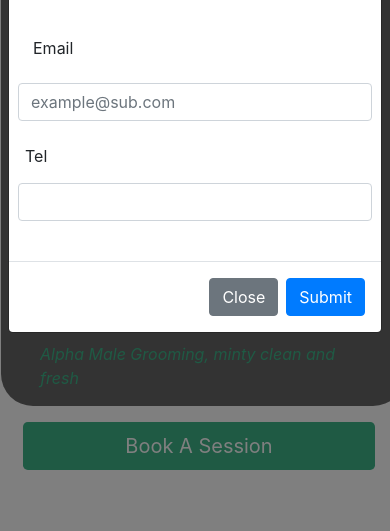
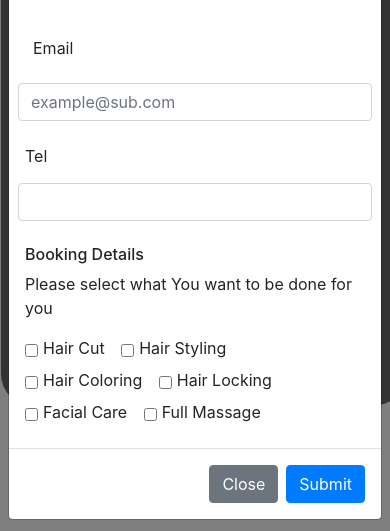
Before and after one commit to mdahwireng/dsaaProject, a website: page index.html in a window 390 px wide. Both pictures are taken after a click on the button "Book A Session". Shown: the part 278-809 px from the top of the page. Drawn offline with nearby package versions, Linux system fonts and the light colour scheme.

Commit message:
Rservation modal: added check box options for services

```diff
--- a/index.html
+++ b/index.html
@@ -65,9 +65,51 @@
                             <label class="col-sm-1 col-md-1 col-lg-1 col-form-label mt-2" for="TelInput">
                                 Tel
                             </label>
-                            <input class="form-control col-sm-3 col-md-3 col-lg-4 m-2" type="tel" id="teInput">
+                            <input class="form-control col-sm-3 col-md-3 col-lg-4 m-2" type="tel" id="telInput">
+                        </div>
 
+                        <h6>Booking Details</h6>
+                        <p>Please select what You want to be done for you</p>
+                        <div class="form-check form-check-inline">
+                            <input class="form-check-input mb-1" type="checkbox" id="hairCutInput" value="hair cut">
+                            <label for="hairCutInput">
+                                Hair Cut
+                            </label>
+                        </div>
 
+                        <div class="form-check form-check-inline">
+                            <input class="form-check-input mb-1" type="checkbox" id="hairStylingInput" value="hair styling">
+                            <label for="hairStylingInput">
+                                Hair Styling
+                            </label>
+                        </div>
+
+                        <div class="form-check form-check-inline">
+                            <input class="form-check-input mb-1" type="checkbox" id="hairColoringInput" value="hair coloring">
+                            <label for="hairColoringInput">
+                                Hair Coloring
+                            </label>
+                        </div>
+
+                        <div class="form-check form-check-inline">
+                            <input class="form-check-input mb-1" type="checkbox" id="hairLockingInput" value="hair locking">
+                            <label for="hairLockingInput">
+                                Hair Locking
+                            </label>
+                        </div>
+
+                        <div class="form-check form-check-inline">
+                            <input class="form-check-input mb-1" type="checkbox" id="facialCareInput" value="facial care">
+                            <label for="facialCareInput">
+                                Facial Care
+                            </label>
+                        </div>
+
+                        <div class="form-check form-check-inline">
+                            <input class="form-check-input mb-1" type="checkbox" id="fullMasssageInput" value="full massage">
+                            <label for="fullMasssageInput">
+                                Full Massage
+                            </label>
                         </div>
                     </form>
                 </div>
```
